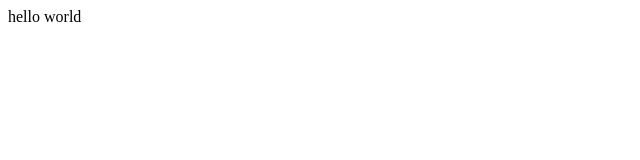
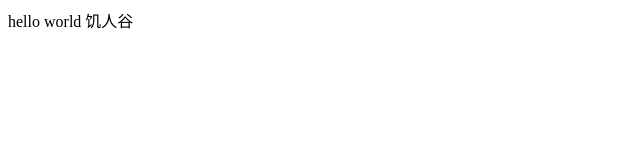
Before and after one commit to jirengu/vip14test, a plain HTML site: page index.html in a window 1280 px wide. Shown: the full height of the page, 0-640 px from the left. Drawn offline with Linux system fonts and the light colour scheme.

Commit message:
修改了 index.html

```diff
--- a/index.html
+++ b/index.html
@@ -8,5 +8,6 @@
 </head>
 <body>
   hello world
+  饥人谷
 </body>
 </html>
```
